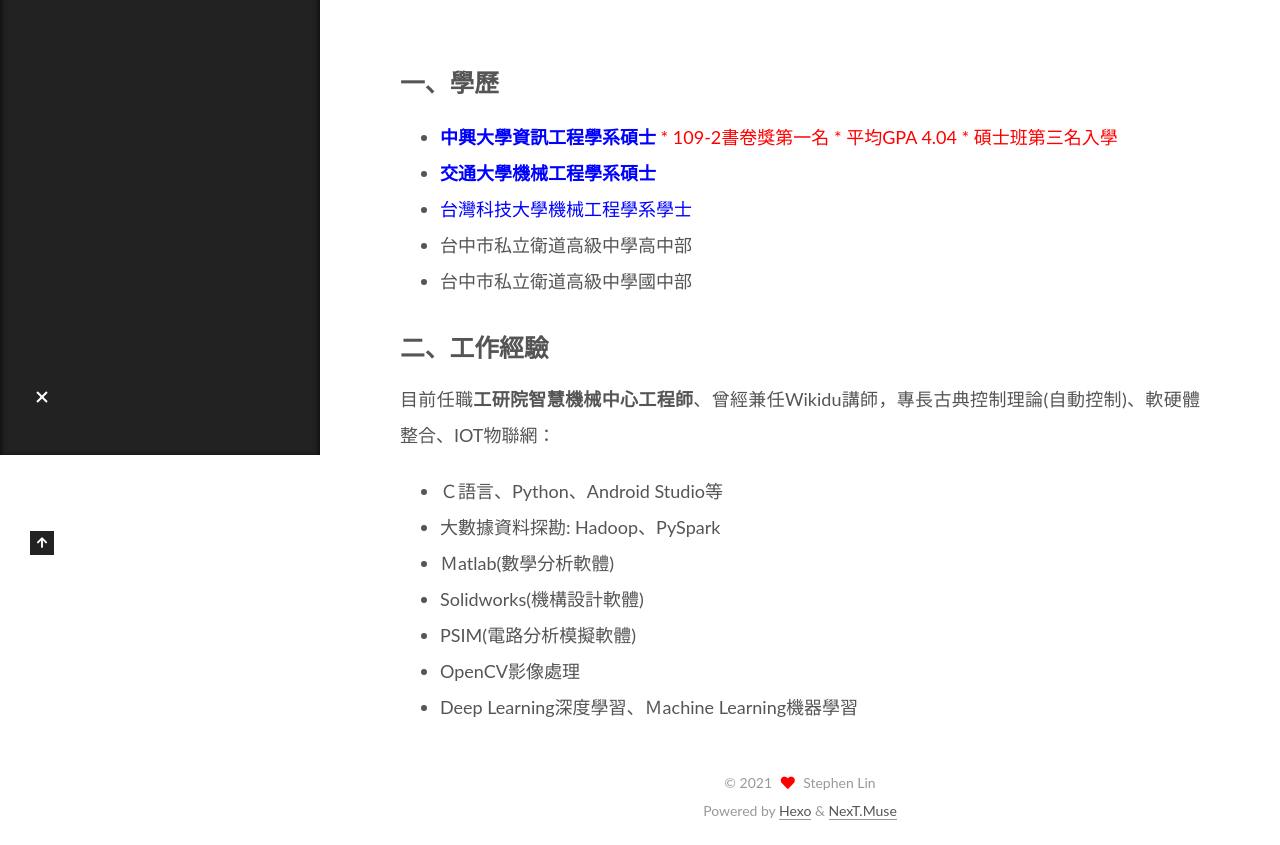
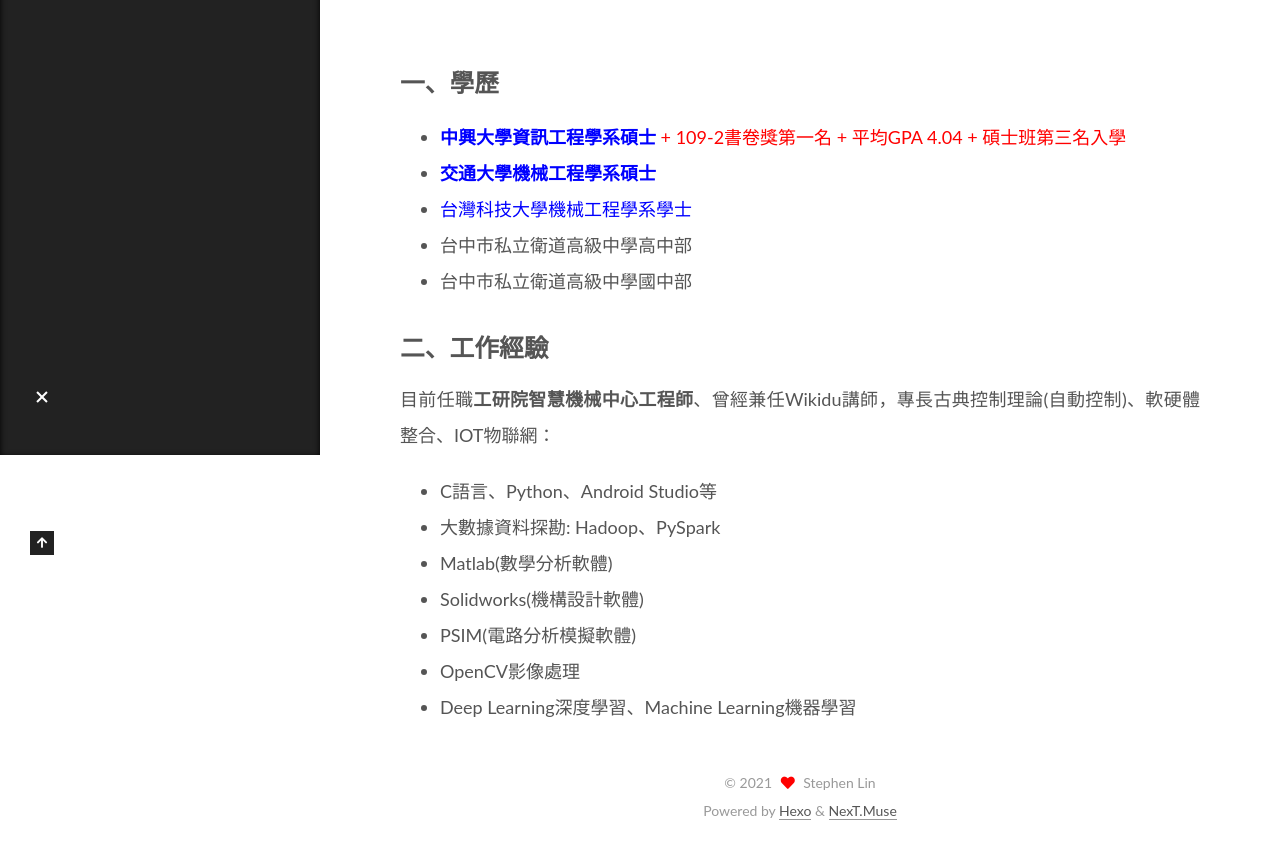
Before and after one commit to stephentcl/stephentcl.github.io, a plain HTML site: page about/index.html in a window 1280 px wide. Shown: the part 345-1190 px from the top of the page. Drawn offline with Linux system fonts and the light colour scheme; a script that the page names is missing.

Commit message:
Site updated: 2021-11-16 22:51:49

```diff
--- a/about/index.html
+++ b/about/index.html
@@ -20,15 +20,15 @@
     var CONFIG = {"hostname":"example.com","root":"/","scheme":"Muse","version":"7.8.0","exturl":false,"sidebar":{"position":"left","display":"post","padding":18,"offset":12,"onmobile":false},"copycode":{"enable":false,"show_result":false,"style":null},"back2top":{"enable":true,"sidebar":false,"scrollpercent":false},"bookmark":{"enable":false,"color":"#222","save":"auto"},"fancybox":false,"mediumzoom":false,"lazyload":false,"pangu":false,"comments":{"style":"tabs","type":"disqus","active":"disqus","storage":true,"lazyload":false,"nav":{"disqus":{"text":"Load Disqus","order":-1},"gitalk":{"order":-2}},"activeClass":"disqus"},"algolia":{"hits":{"per_page":10},"labels":{"input_placeholder":"Search for Posts","hits_empty":"We didn't find any results for the search: ${query}","hits_stats":"${hits} results found in ${time} ms"}},"localsearch":{"enable":false,"trigger":"auto","top_n_per_article":1,"unescape":false,"preload":false},"motion":{"enable":true,"async":false,"transition":{"post_block":"fadeIn","post_header":"slideDownIn","post_body":"slideDownIn","coll_header":"slideLeftIn","sidebar":"slideUpIn"}}};
   </script>
 
-  <meta name="description" content="一、學歷 中興大學資訊工程學系碩士 * 109-2書卷獎第一名 * 平均GPA 4.04 * 碩士班第三名入學 交通大學機械工程學系碩士 台灣科技大學機械工程學系學士 台中市私立衛道高級中學高中部 台中市私立衛道高級中學國中部  二、工作經驗目前任職工研院智慧機械中心工程師、曾經兼任Wikidu講師，專長古典控制理論(自動控制)、軟硬體整合、IOT物聯網：  Ｃ語言、Python、Android">
+  <meta name="description" content="一、學歷 中興大學資訊工程學系碩士 + 109-2書卷獎第一名 + 平均GPA 4.04 + 碩士班第三名入學 交通大學機械工程學系碩士 台灣科技大學機械工程學系學士 台中市私立衛道高級中學高中部 台中市私立衛道高級中學國中部  二、工作經驗目前任職工研院智慧機械中心工程師、曾經兼任Wikidu講師，專長古典控制理論(自動控制)、軟硬體整合、IOT物聯網：  C語言、Python、Android">
 <meta property="og:type" content="website">
 <meta property="og:title" content="學經歷 (Education &amp; Experience)">
 <meta property="og:url" content="http://example.com/about/index.html">
 <meta property="og:site_name" content="Stephen&#39;s Blog">
-<meta property="og:description" content="一、學歷 中興大學資訊工程學系碩士 * 109-2書卷獎第一名 * 平均GPA 4.04 * 碩士班第三名入學 交通大學機械工程學系碩士 台灣科技大學機械工程學系學士 台中市私立衛道高級中學高中部 台中市私立衛道高級中學國中部  二、工作經驗目前任職工研院智慧機械中心工程師、曾經兼任Wikidu講師，專長古典控制理論(自動控制)、軟硬體整合、IOT物聯網：  Ｃ語言、Python、Android">
+<meta property="og:description" content="一、學歷 中興大學資訊工程學系碩士 + 109-2書卷獎第一名 + 平均GPA 4.04 + 碩士班第三名入學 交通大學機械工程學系碩士 台灣科技大學機械工程學系學士 台中市私立衛道高級中學高中部 台中市私立衛道高級中學國中部  二、工作經驗目前任職工研院智慧機械中心工程師、曾經兼任Wikidu講師，專長古典控制理論(自動控制)、軟硬體整合、IOT物聯網：  C語言、Python、Android">
 <meta property="og:locale" content="en_US">
 <meta property="article:published_time" content="2021-11-15T16:39:48.000Z">
-<meta property="article:modified_time" content="2021-11-15T17:06:26.149Z">
+<meta property="article:modified_time" content="2021-11-16T14:51:18.002Z">
 <meta property="article:author" content="Stephen Lin">
 <meta name="twitter:card" content="summary">
 
@@ -176,9 +176,9 @@
       <div class="post-body">
           <h2 id="一、學歷"><a href="#一、學歷" class="headerlink" title="一、學歷"></a>一、學歷</h2><ul>
 <li><font color="#00f"><strong>中興大學資訊工程學系碩士</strong></font><font color="#f00">
-* 109-2書卷獎第一名
-* 平均GPA 4.04
-* 碩士班第三名入學</font></li>
++ 109-2書卷獎第一名
++ 平均GPA 4.04
++ 碩士班第三名入學</font></li>
 <li><font color="#00f"><strong>交通大學機械工程學系碩士</strong></font></li>
 <li><font color="#00f">台灣科技大學機械工程學系學士</font></li>
 <li>台中市私立衛道高級中學高中部</li>
@@ -186,13 +186,13 @@
 </ul>
 <h2 id="二、工作經驗"><a href="#二、工作經驗" class="headerlink" title="二、工作經驗"></a>二、工作經驗</h2><p>目前任職<strong>工研院智慧機械中心工程師</strong>、曾經兼任Wikidu講師，專長古典控制理論(自動控制)、軟硬體整合、IOT物聯網：</p>
 <ul>
-<li>Ｃ語言、Python、Android Studio等</li>
+<li>C語言、Python、Android Studio等</li>
 <li>大數據資料探勘: Hadoop、PySpark</li>
-<li>Ｍatlab(數學分析軟體)</li>
+<li>Matlab(數學分析軟體)</li>
 <li>Solidworks(機構設計軟體)</li>
 <li>PSIM(電路分析模擬軟體)</li>
 <li>OpenCV影像處理</li>
-<li>Deep Learning深度學習、Ｍachine Learning機器學習</li>
+<li>Deep Learning深度學習、Machine Learning機器學習</li>
 </ul>
 
       </div>
--- a/css/main.css
+++ b/css/main.css
@@ -1168,7 +1168,7 @@ pre .javascript .function {
 }
 .links-of-author a::before,
 .links-of-author span.exturl::before {
-  background: #0af60e;
+  background: #ffe42b;
   border-radius: 50%;
   content: ' ';
   display: inline-block;
```
